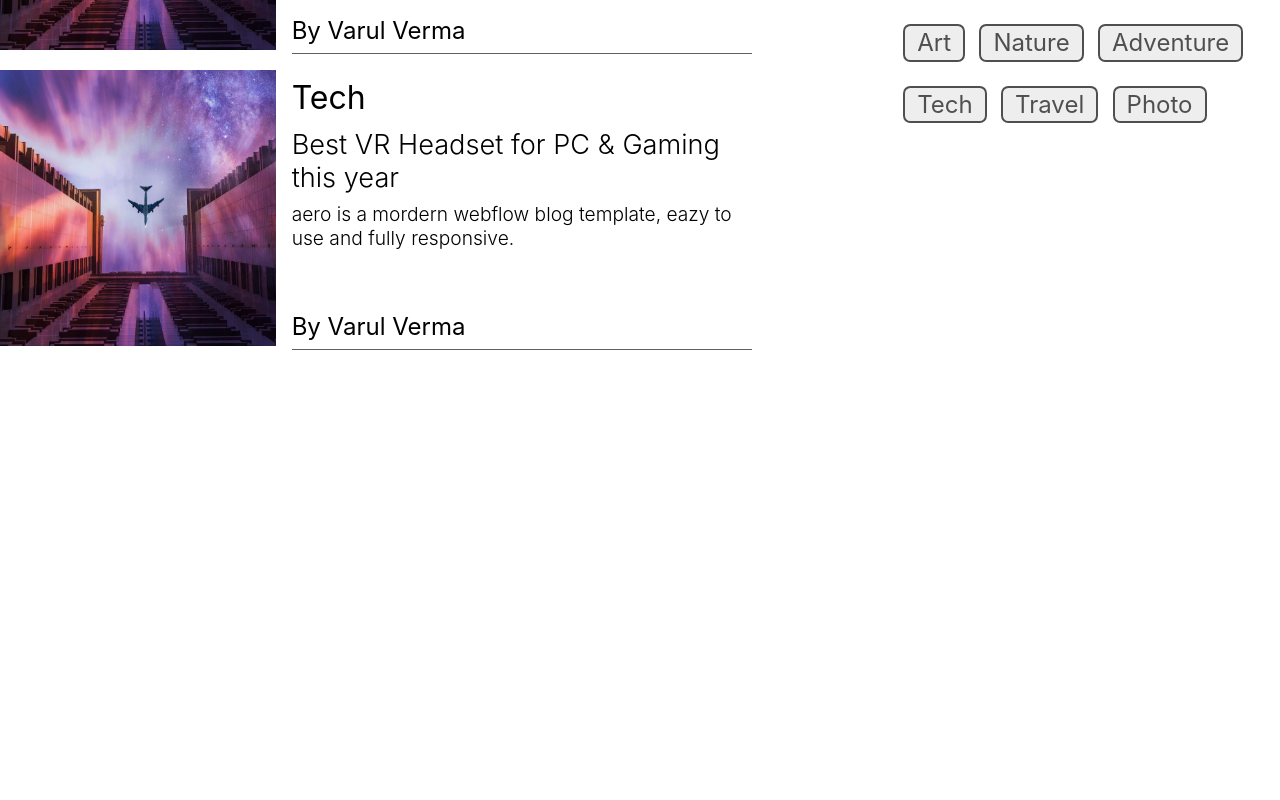
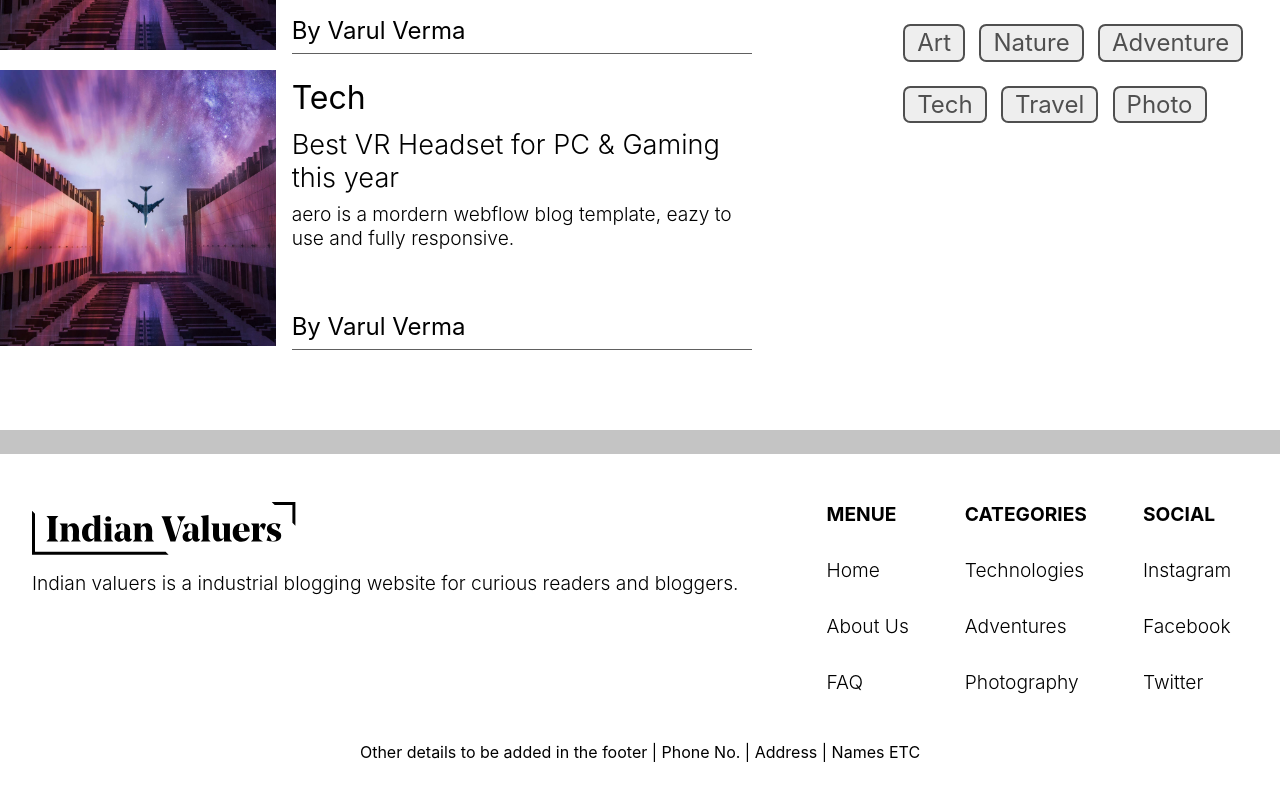
Before and after one commit to dewanshDT/indian_valuers_frontend, a Next.js app: page / in a window 1280 px wide. Shown: the part 2661-3461 px from the top of the page. Before the commit the page ends 3091 px from the top, so only its background shows below. Built offline with nearby package versions, Linux system fonts and the light colour scheme.

Commit message:
footer added

```diff
--- a/components/Banner.js
+++ b/components/Banner.js
@@ -4,7 +4,7 @@ import Image from "next/image";
 const Banner = () => {
   return (
     <div className="banner">
-      <Image src={bg} />
+      <Image src={bg} alt="" />
       <div className="bannerContainer">
         <h1>
           What does it take to be an Indian Valuer? Ask the writers of this blog
--- a/components/BlogGrid.js
+++ b/components/BlogGrid.js
@@ -19,7 +19,7 @@ const BlogGrid = ({ title, list }) => {
 const GridItem = ({blog, index}) => {
   return (
     <div className="gridItem small" key={index}>
-      {blog?<Image src={blog?.bgLink} />:""}
+      <Image src={blog?.bgLink} alt={blog?.title} />
       <div className="content">
         <h6>{blog?.type}</h6>
         <h5>{blog?.title}</h5>
--- a/components/BlogsContainer.js
+++ b/components/BlogsContainer.js
@@ -22,7 +22,7 @@ export default BlogsContainer;
 const GridItem = ({title, bgLink, type}) => {
   return (
     <div className="gridItem">
-      <Image src={bgLink} />
+      <Image src={bgLink} alt={title} />
       <div className="content">
         <h6>{type}</h6>
         <h5>{title}</h5>
--- /dev/null
+++ b/components/Footer.js
@@ -0,0 +1,40 @@
+import styles from '../styles/Layout.module.css'
+import logo from '../public/logo.svg'
+import Image from 'next/image'
+
+export default function Footer() {
+    return (
+        <div className={styles.footer}>
+            <div className={styles.content}>
+                <section>
+                    <Image src={logo} alt="logo" />
+                    <p>Indian valuers is a industrial blogging website for curious readers and bloggers.</p>
+                </section>
+                <section>
+                    <ul>
+                        <li><b>MENUE</b></li>
+                        <li>Home</li>
+                        <li>About Us</li>
+                        <li>FAQ</li>
+                    </ul>
+                    <ul>
+                        <li><b>CATEGORIES</b></li>
+                        <li>Technologies</li>
+                        <li>Adventures</li>
+                        <li>Photography</li>
+                    </ul>
+                    <ul>
+                        <li><b>SOCIAL</b></li>
+                        <li>Instagram</li>
+                        <li>Facebook</li>
+                        <li>Twitter</li>
+                    </ul>
+
+                </section>
+            </div>
+            <div className={styles.content}>
+                <p>Other details to be added in the footer | Phone No. | Address | Names ETC</p>
+            </div>
+        </div>
+    )
+}
--- a/components/Layout.js
+++ b/components/Layout.js
@@ -1,5 +1,6 @@
 import Nav from './Nav'
 import styles from '../styles/Layout.module.css'
+import Footer from './Footer'
 
 const Layout = ({ children }) => {
   return (
@@ -8,6 +9,7 @@ const Layout = ({ children }) => {
         <main className={styles.main}>
           {children}
         </main>
+      <Footer />
     </div>
   )
 }
--- a/components/Nav.js
+++ b/components/Nav.js
@@ -16,14 +16,14 @@ export const Nav = () => {
           </div>
 
           <div className={styles.logo}>
-              <Image src={logo} />
+              <Image src={logo} alt="logo" />
           </div>
 
           <div className={styles.menue}>
-              <div className={styles.menueItem}><Image src={search} /></div>
-              <div className={styles.menueItem}><Image src={instagram} /></div>
-              <div className={styles.menueItem}><Image src={facebook} /></div>
-              <div className={styles.menueItem}><Image src={twitter} /></div>
+              <div className={styles.menueItem}><Image src={search} alt="search" /></div>
+              <div className={styles.menueItem}><Image src={instagram} alt="instagram" /></div>
+              <div className={styles.menueItem}><Image src={facebook} alt="facebook" /></div>
+              <div className={styles.menueItem}><Image src={twitter} alt="twitter" /></div>
           </div>
       </nav>
   )
--- a/components/VertGrid.js
+++ b/components/VertGrid.js
@@ -8,7 +8,7 @@ export default function VertGrid({ title, list }) {
         {list?.map((blog, index) => (
           <div className="blogPreview" key={index}>
             <div className="preview">
-              <Image src={blog?.bgLink} />
+              <Image src={blog?.bgLink} alt={blog?.title} />
             </div>
             <div className="blogContent">
               <div className="blogType">{blog?.type}</div>
--- a/styles/Layout.module.css
+++ b/styles/Layout.module.css
@@ -6,3 +6,49 @@
   margin: auto;
   min-height: 100vh;
 }
+
+.footer {
+  border-top: 1.5rem solid #c4c4c4;
+  padding: 2rem 1rem;
+  font-family: -apple-system, BlinkMacSystemFont, 'Segoe UI', Roboto, Oxygen, Ubuntu, Cantarell, 'Open Sans', 'Helvetica Neue', sans-serif;
+
+}
+
+.content {
+  display: flex;
+  margin: 1rem auto;
+}
+
+.content section {
+  display: flex;
+  flex-direction: row;
+  align-items: flex-start;
+  justify-content: flex-start;
+  margin: 0 1rem;
+}
+
+.content section:first-child {
+  flex-direction: column;
+}
+
+.content section ul {
+  margin-left: 3.5rem;
+  list-style: none;
+}
+
+.content ul > li {
+  margin-bottom: 2rem;
+  font-size: 1.2rem;
+  font-weight: 300;
+  cursor: pointer;
+}
+
+.content section > p {
+  font-size: 1.2rem;
+  font-weight: 300;
+  margin-top: 1rem;
+}
+
+.content > p {
+  margin: 0 auto;
+}
```
